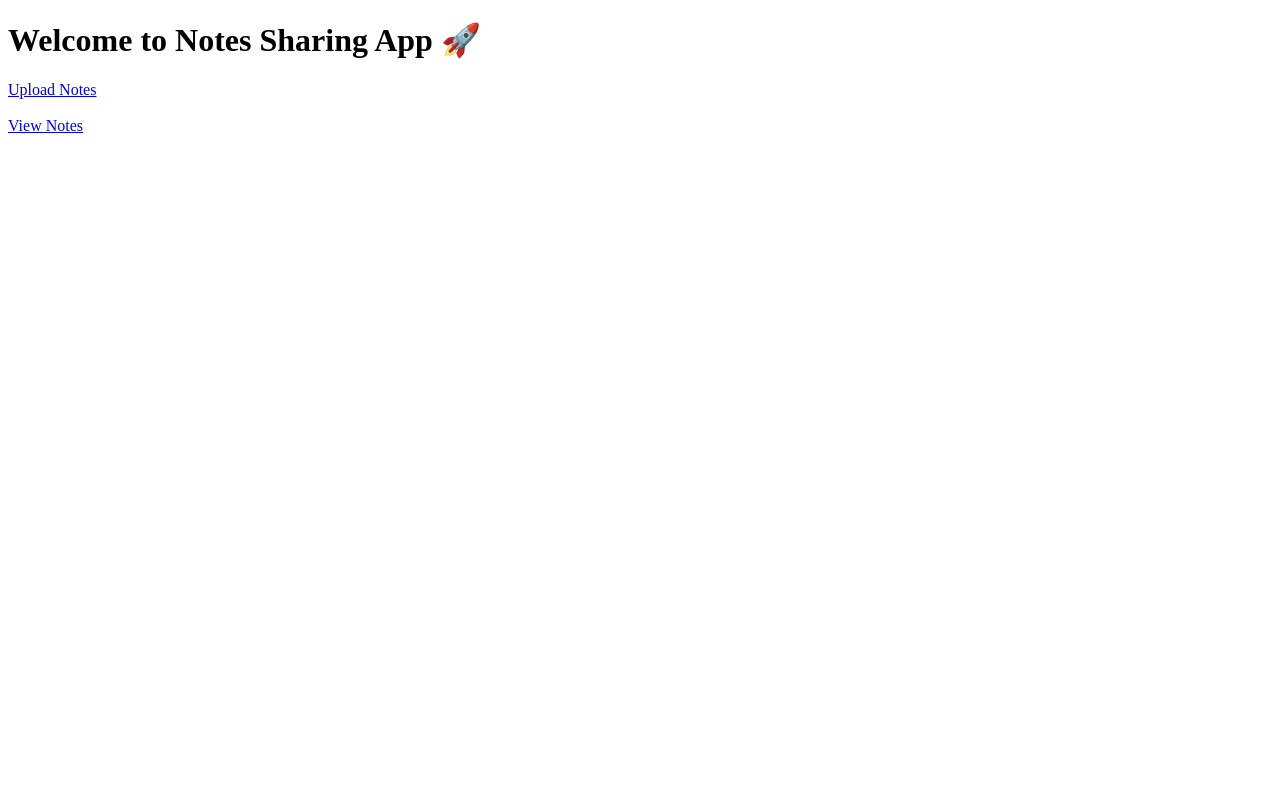
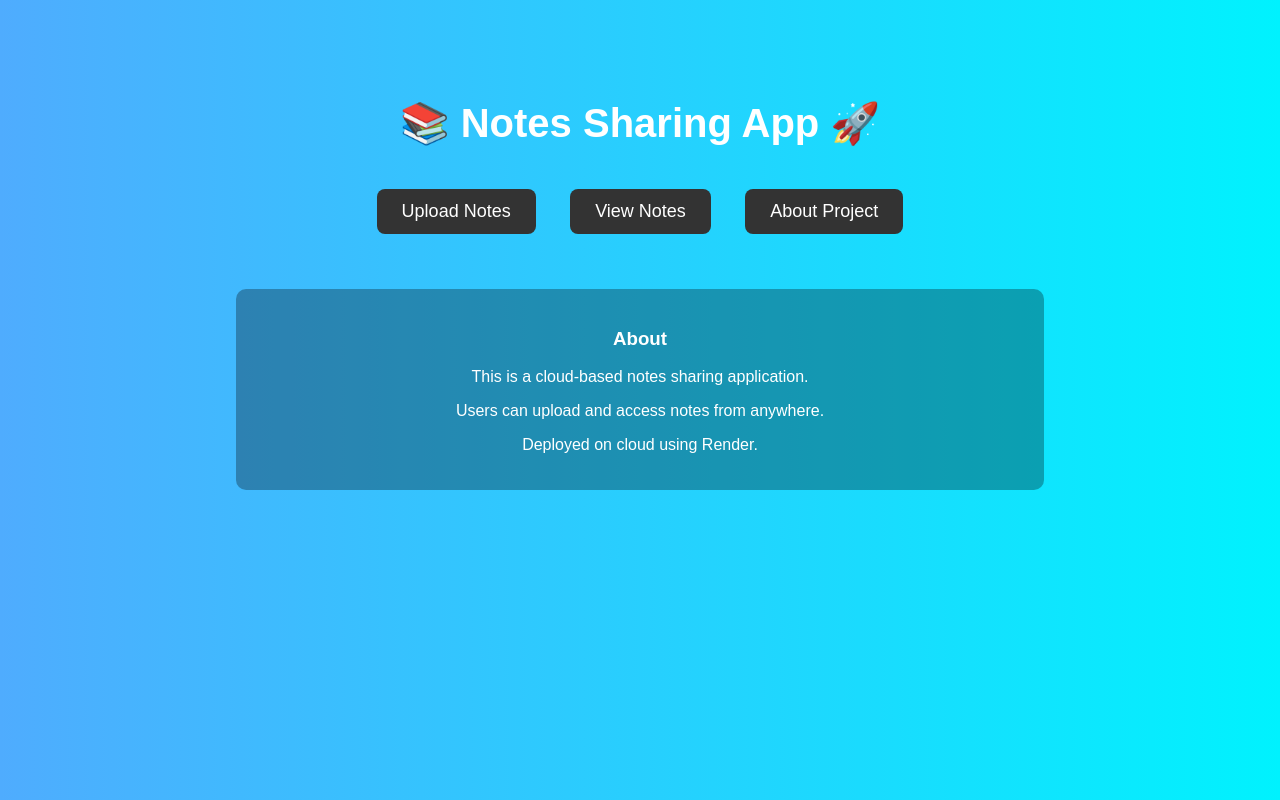
Before and after one commit to Meghana2312/notes-sharing, a website: page views/index.html in a window 1280 px wide. Drawn offline with Linux system fonts and the light colour scheme.

Commit message:
added index.html UI

```diff
--- a/views/index.html
+++ b/views/index.html
@@ -1,11 +1,70 @@
 <!DOCTYPE html>
-<html>
+<html lang="en">
 <head>
-  <title>Notes Sharing</title>
+  <meta charset="UTF-8">
+  <title>Notes Sharing App</title>
+  <style>
+    body {
+      font-family: Arial, sans-serif;
+      text-align: center;
+      background: linear-gradient(to right, #4facfe, #00f2fe);
+      color: white;
+      margin: 0;
+      padding: 0;
+    }
+
+    .container {
+      margin-top: 100px;
+    }
+
+    h1 {
+      font-size: 40px;
+    }
+
+    .btn {
+      display: inline-block;
+      margin: 15px;
+      padding: 12px 25px;
+      font-size: 18px;
+      color: white;
+      background-color: #333;
+      text-decoration: none;
+      border-radius: 8px;
+      transition: 0.3s;
+    }
+
+    .btn:hover {
+      background-color: #555;
+    }
+
+    .about {
+      margin-top: 40px;
+      font-size: 16px;
+      width: 60%;
+      margin-left: auto;
+      margin-right: auto;
+      background: rgba(0,0,0,0.3);
+      padding: 20px;
+      border-radius: 10px;
+    }
+  </style>
 </head>
 <body>
-  <h1>Welcome to Notes Sharing App 🚀</h1>
-  <a href="/upload">Upload Notes</a><br><br>
-  <a href="/notes">View Notes</a>
+
+  <div class="container">
+    <h1>📚 Notes Sharing App 🚀</h1>
+
+    <a href="/upload" class="btn">Upload Notes</a>
+    <a href="/notes" class="btn">View Notes</a>
+    <a href="/about" class="btn">About Project</a>
+
+    <div class="about">
+      <h3>About</h3>
+      <p>This is a cloud-based notes sharing application.</p>
+      <p>Users can upload and access notes from anywhere.</p>
+      <p>Deployed on cloud using Render.</p>
+    </div>
+  </div>
+
 </body>
 </html>
```
Also changed, not shown: server.js (+51 -21 lines).
